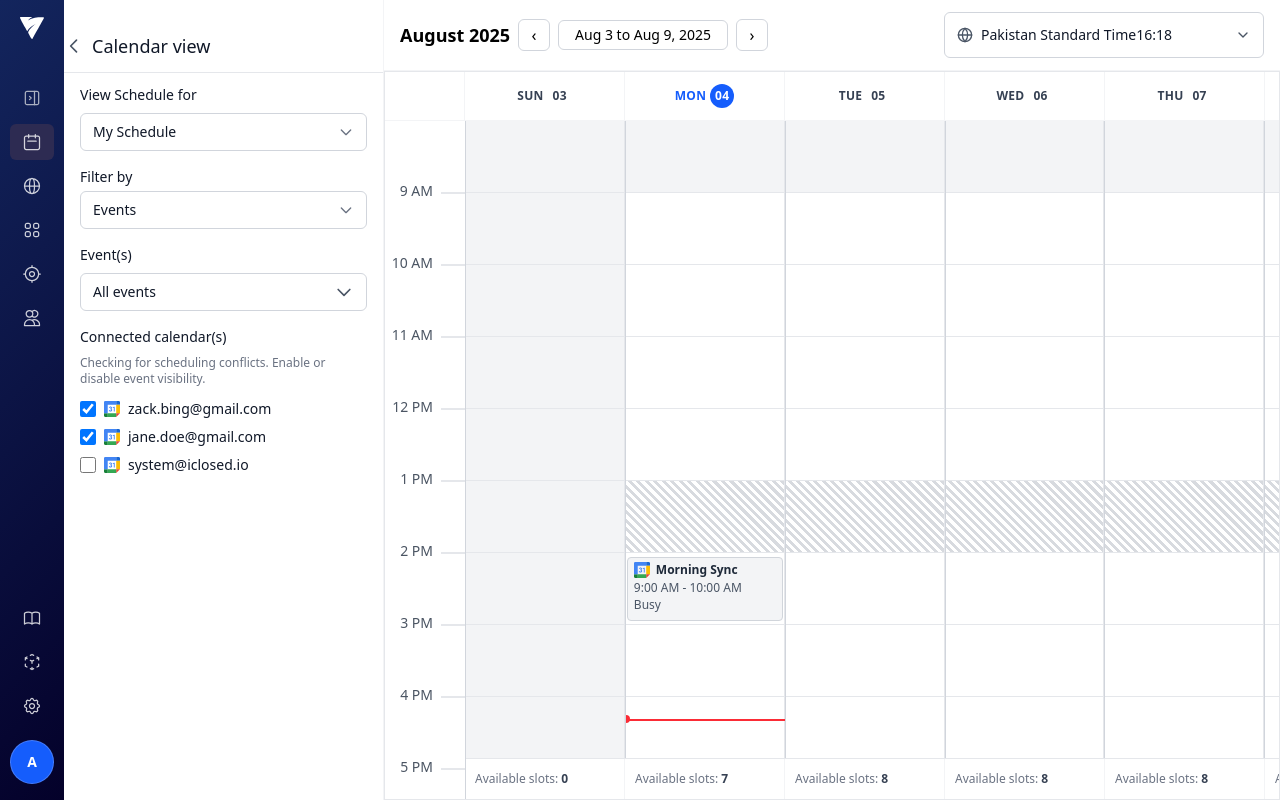
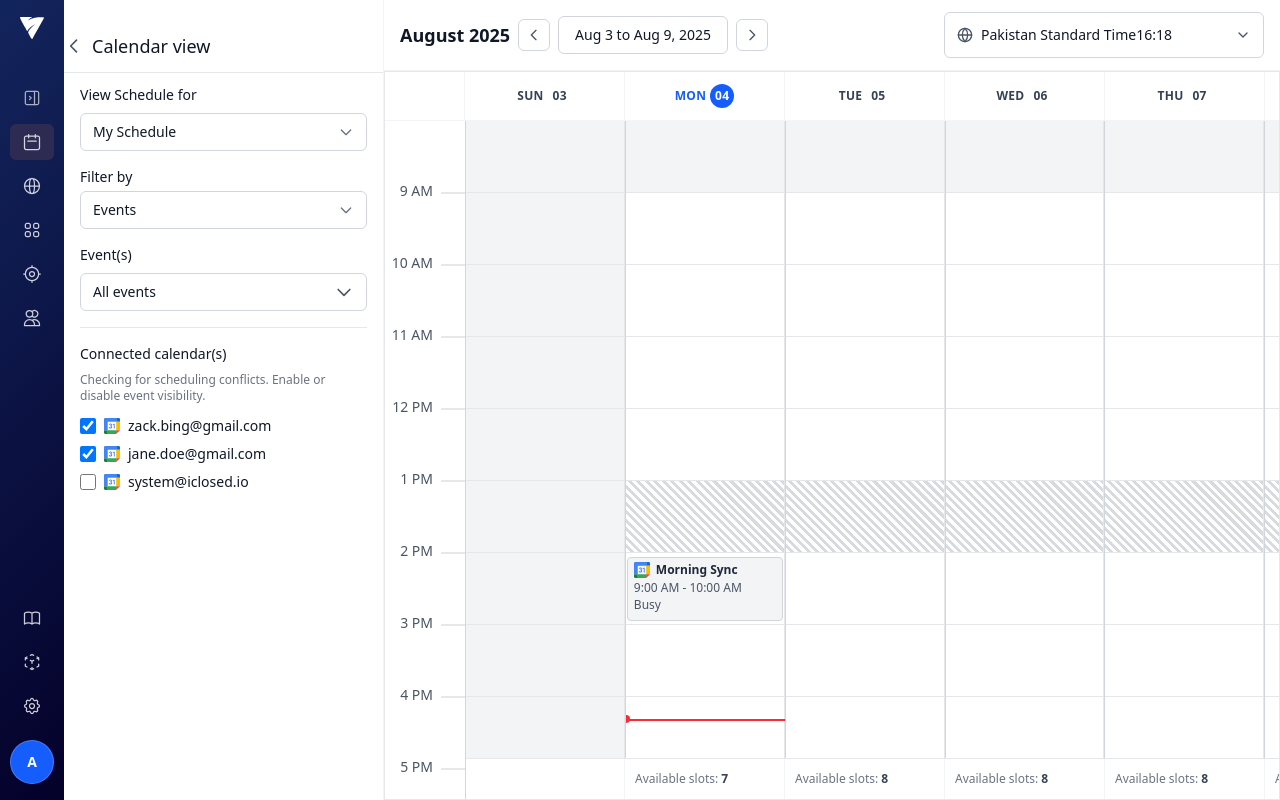
Before and after one commit to Arcofficial4545/iclosed-calendar-view, a React (Vite) app in the folder new-calenderapp/: page / in a window 1280 px wide. Built offline with nearby package versions, Linux system fonts and the light colour scheme.

Commit message:
Fixed some minnior details

```diff
--- a/new-calenderapp/src/components/CalendarSidePanel.jsx
+++ b/new-calenderapp/src/components/CalendarSidePanel.jsx
@@ -294,7 +294,10 @@ Availability                </div>
                       Cancel
                     </button>
                                          <button
-                      className="px-4 py-2 text-sm text-white bg-blue-600 rounded-md hover:bg-blue-700"
+                       className="px-4 py-2 text-sm text-white rounded-md hover:opacity-90"
+                       style={{
+                         background: 'linear-gradient(to right, #031953, #0236C2)'
+                       }}
                        onClick={() => {
                          setShowAvailabilityDropdown(false);
                          setAvailabilitySearchValue('');
@@ -353,7 +356,7 @@ Availability                </div>
           </>
         )}
 
-        <div>
+        <div className="border-t border-gray-200 pt-4">
           <h3 className="font-medium text-gray-900 text-sm mb-2">Connected calendar(s)</h3>
           <p className="text-xs text-gray-500 mb-3">Checking for scheduling conflicts. Enable or disable event visibility.</p>
           <div className="space-y-2">
--- a/new-calenderapp/src/components/Topbar.jsx
+++ b/new-calenderapp/src/components/Topbar.jsx
@@ -1,7 +1,5 @@
 import React, { useState, useEffect } from 'react'
-import { startOfWeek, addDays, format } from 'date-fns'
-import DatePicker from 'react-datepicker'
-import 'react-datepicker/dist/react-datepicker.css'
+import { startOfWeek, addDays, format, addWeeks, subWeeks, startOfMonth, endOfMonth, eachDayOfInterval, isSameMonth, isSameDay, isWithinInterval } from 'date-fns'
 import TimezoneBar from './TimezoneBar'
 
 const Topbar = ({
@@ -15,6 +13,7 @@ const Topbar = ({
   const weekStart = startOfWeek(currentDate, { weekStartsOn: 0 })
   const weekEnd = addDays(weekStart, 6)
   const [showCalendar, setShowCalendar] = useState(false)
+  const [calendarMonth, setCalendarMonth] = useState(currentDate)
 
   useEffect(() => {
     const updateClock = () => {
@@ -30,46 +29,148 @@ const Topbar = ({
     return () => clearInterval(interval)
   }, [timezone])
 
+  const handlePreviousWeek = () => {
+    const newDate = subWeeks(currentDate, 1)
+    setCurrentDate(newDate)
+    setCalendarMonth(newDate)
+  }
+
+  const handleNextWeek = () => {
+    const newDate = addWeeks(currentDate, 1)
+    setCurrentDate(newDate)
+    setCalendarMonth(newDate)
+  }
+
+  const handlePreviousMonth = () => {
+    setCalendarMonth(subWeeks(calendarMonth, 1))
+  }
+
+  const handleNextMonth = () => {
+    setCalendarMonth(addWeeks(calendarMonth, 1))
+  }
+
+  const handleDateSelect = (date) => {
+    setCurrentDate(date)
+    setShowCalendar(false)
+  }
+
+  const isDateInSelectedRange = (date) => {
+    return isWithinInterval(date, { start: weekStart, end: weekEnd })
+  }
+
+  const isCurrentDay = (date) => {
+    return isSameDay(date, new Date())
+  }
+
+  const renderCalendar = () => {
+    const monthStart = startOfMonth(calendarMonth)
+    const monthEnd = endOfMonth(calendarMonth)
+    const startDate = startOfWeek(monthStart, { weekStartsOn: 0 })
+    const endDate = startOfWeek(monthEnd, { weekStartsOn: 6 })
+
+    const days = eachDayOfInterval({ start: startDate, end: endDate })
+
+    return (
+      <div className="absolute left-1/2 transform -translate-x-1/2 top-full mt-1 bg-white border border-gray-200 rounded-md shadow-lg z-50 min-w-[280px]">
+        {/* Calendar Header */}
+        <div className="flex items-center justify-between p-3 border-b border-gray-100">
+          <button
+            onClick={handlePreviousMonth}
+            className="w-6 h-6 flex items-center justify-center text-gray-500 hover:text-gray-700"
+          >
+            <svg className="w-4 h-4" fill="none" stroke="currentColor" viewBox="0 0 24 24">
+              <path strokeLinecap="round" strokeLinejoin="round" strokeWidth={2} d="M15 19l-7-7 7-7" />
+            </svg>
+          </button>
+          <span className="text-sm font-medium text-gray-900">
+            {format(calendarMonth, 'MMMM yyyy')}
+          </span>
+          <button
+            onClick={handleNextMonth}
+            className="w-6 h-6 flex items-center justify-center text-gray-500 hover:text-gray-700"
+          >
+            <svg className="w-4 h-4" fill="none" stroke="currentColor" viewBox="0 0 24 24">
+              <path strokeLinecap="round" strokeLinejoin="round" strokeWidth={2} d="M9 5l7 7-7 7" />
+            </svg>
+          </button>
+        </div>
+
+        {/* Days of Week */}
+        <div className="grid grid-cols-7 p-3 border-b border-gray-100">
+          {['Su', 'Mo', 'Tu', 'We', 'Thu', 'Fr', 'Sa'].map((day, index) => (
+            <div key={index} className="text-xs text-gray-500 text-center font-medium">
+              {day}
+            </div>
+          ))}
+        </div>
+
+        {/* Calendar Grid */}
+        <div className="grid grid-cols-7 p-3">
+          {days.map((day, index) => {
+            const isSelected = isDateInSelectedRange(day)
+            const isToday = isCurrentDay(day)
+            const isCurrentMonth = isSameMonth(day, calendarMonth)
+
+            return (
+              <button
+                key={index}
+                onClick={() => handleDateSelect(day)}
+                className={`
+                  w-8 h-8 text-xs rounded-md flex items-center justify-center relative
+                  ${isCurrentMonth ? 'text-gray-900' : 'text-gray-400'}
+                  ${isSelected ? 'text-blue-900' : 'hover:bg-gray-100'}
+                  ${isToday ? 'font-semibold' : ''}
+                `}
+                style={{
+                  backgroundColor: isSelected ? '#E1EFFE' : 'transparent'
+                }}
+              >
+                {format(day, 'd')}
+                {isToday && (
+                  <div className="absolute -bottom-0.5 w-1 h-1 bg-blue-600 rounded-full"></div>
+                )}
+              </button>
+            )
+          })}
+        </div>
+      </div>
+    )
+  }
+
   return (
     <div className="flex items-center px-4 py-3 border-b border-gray-100 bg-white min-w-0">
-      {/* LEFT side: Date title + arrows + calendar */}
+      {/* LEFT side: Month/Year title + arrows + calendar */}
       <div className="flex items-center gap-2 flex-shrink-0">
-        <div className="text-lg font-semibold whitespace-nowrap">{format(currentDate, 'MMMM yyyy')}</div>
+        <div className="text-lg font-semibold text-gray-900">{format(currentDate, 'MMMM yyyy')}</div>
 
         <button
-          onClick={goToPreviousWeek}
-          className="w-8 h-8 rounded-md border border-gray-300 hover:bg-gray-100 text-base flex items-center justify-center flex-shrink-0"
+          onClick={handlePreviousWeek}
+          className="w-8 h-8 rounded-md border border-gray-300 hover:bg-gray-100 text-gray-600 flex items-center justify-center flex-shrink-0"
         >
-          &#8249;
+          <svg className="w-4 h-4" fill="none" stroke="currentColor" viewBox="0 0 24 24">
+            <path strokeLinecap="round" strokeLinejoin="round" strokeWidth={2} d="M15 19l-7-7 7-7" />
+          </svg>
         </button>
 
         <div className="relative flex-shrink-0">
           <button
             onClick={() => setShowCalendar(!showCalendar)}
-            className="px-4 py-1 border border-gray-300 rounded-md text-sm bg-white hover:bg-gray-100 whitespace-nowrap"
+            className="px-4 py-2 border rounded-md text-sm bg-white hover:bg-gray-50 whitespace-nowrap text-gray-900 focus:outline-none focus:ring-2 focus:ring-blue-500 focus:border-transparent"
+            style={{ borderColor: '#D1D5DB' }}
           >
             {format(weekStart, 'MMM d')} to {format(weekEnd, 'MMM d, yyyy')}
           </button>
 
-          {showCalendar && (
-            <div className="absolute left-0 top-full mt-1 z-50">
-              <DatePicker
-                selected={currentDate}
-                onChange={(date) => {
-                  setCurrentDate(date)
-                  setShowCalendar(false)
-                }}
-                inline
-              />
-            </div>
-          )}
+          {showCalendar && renderCalendar()}
         </div>
 
         <button
-          onClick={goToNextWeek}
-          className="w-8 h-8 rounded-md border border-gray-300 hover:bg-gray-100 text-base flex items-center justify-center flex-shrink-0"
+          onClick={handleNextWeek}
+          className="w-8 h-8 rounded-md border border-gray-300 hover:bg-gray-100 text-gray-600 flex items-center justify-center flex-shrink-0"
         >
-          &#8250;
+          <svg className="w-4 h-4" fill="none" stroke="currentColor" viewBox="0 0 24 24">
+            <path strokeLinecap="round" strokeLinejoin="round" strokeWidth={2} d="M9 5l7 7-7 7" />
+          </svg>
         </button>
       </div>
 
--- a/new-calenderapp/src/components/calendergrid.jsx
+++ b/new-calenderapp/src/components/calendergrid.jsx
@@ -850,12 +850,14 @@ const CalendarGrid = ({ currentDate = new Date(), timezone = 'UTC' }) => {
 
               return (
                                  <div key={dayIndex} className="border-r border-gray-100 px-2.5 py-3 bg-white w-full min-w-0">
+                   {!isWeekend && (
                      <div className="text-xs text-gray-500 whitespace-nowrap">
                        Available slots:{' '}
                        <span className="font-semibold text-gray-700">
                          {availableSlots[dayIndex]}
                        </span>
                      </div>
+                   )}
                  </div>
               );
             })}
```
Lines whose indentation alone changed are shown as unchanged.
